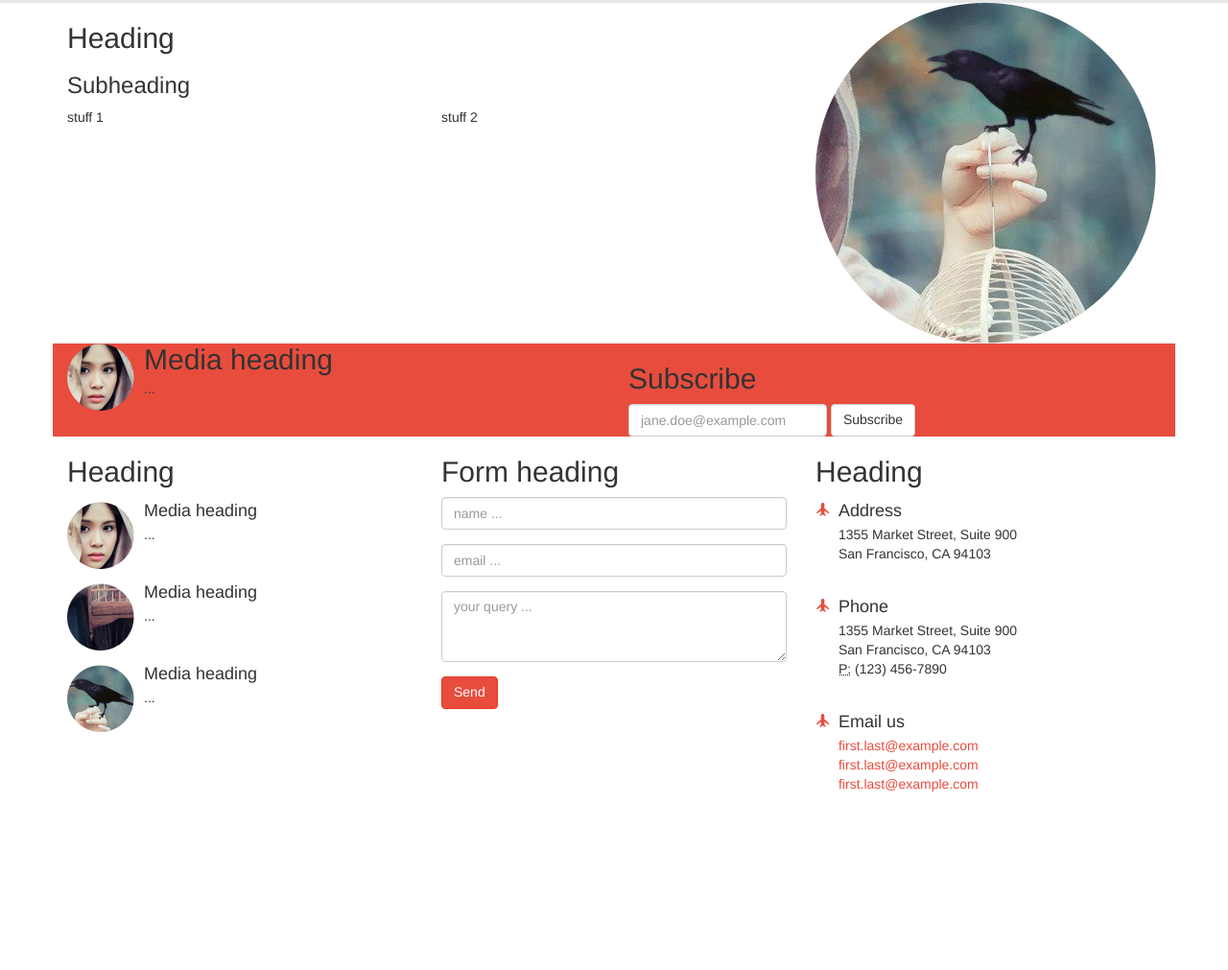
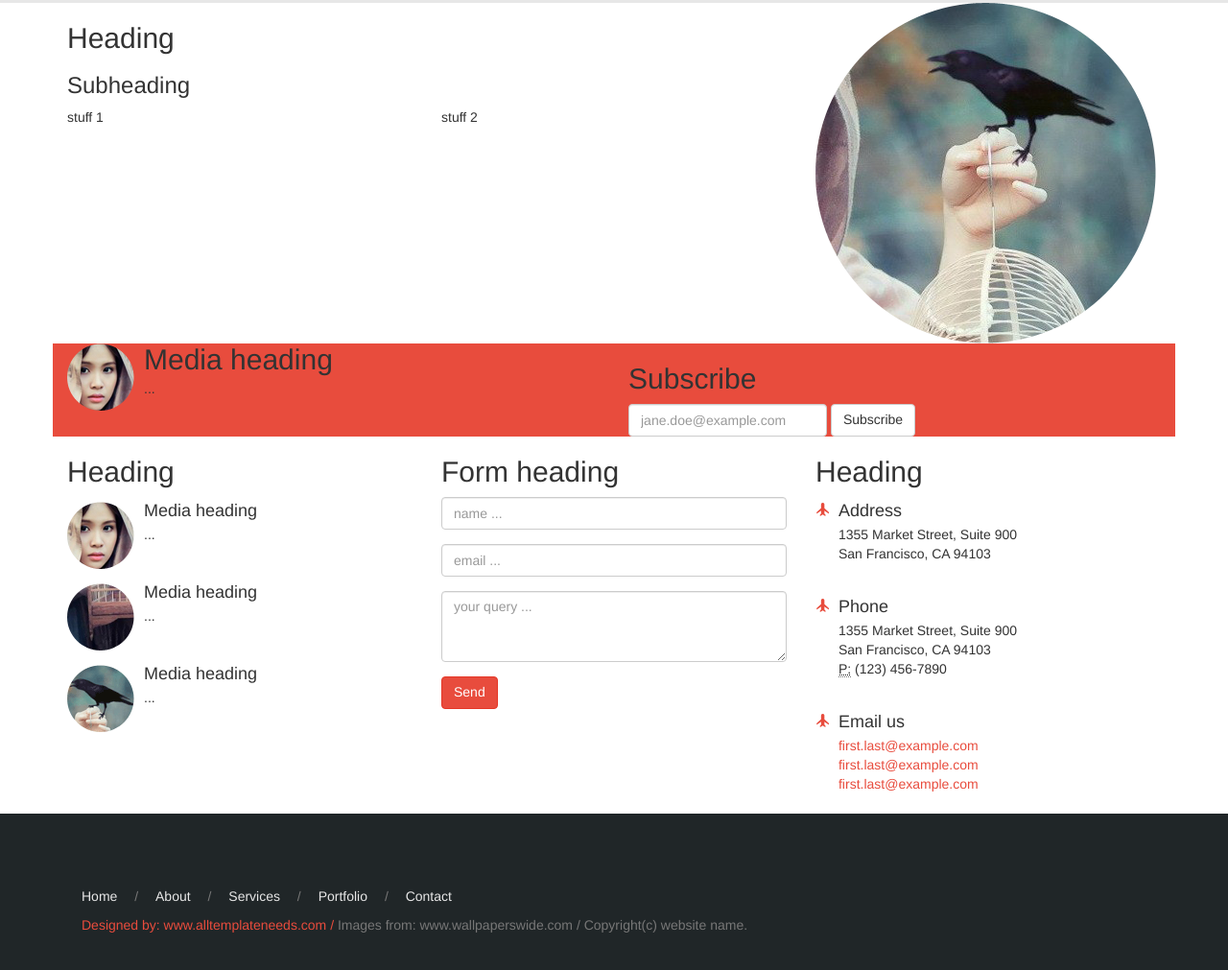
Before and after one commit to kapari/bootstrap_mock, a website: page index.html in a window 1280 px wide. Shown: the part 361-1372 px from the top of the page at 96% size. Before the commit the page ends 1209 px from the top, so only its background shows below. Drawn offline with Linux system fonts and the light colour scheme; files whose address does not match are found by name.

Commit message:
Style footer

```diff
--- a/index.html
+++ b/index.html
@@ -239,7 +239,23 @@
     </main>
 
     <!-- FOOTER -->
-    <footer>
+    <footer class="row">
+        <div class="container">
+            <div class="col-sm-9">
+                <p>
+                    <a href="#">Home</a> /
+                    <a href="#">About</a> /
+                    <a href="#">Services</a> /
+                    <a href="#">Portfolio</a> /
+                    <a href="#">Contact</a>
+                </p>
+                <p>
+                    <span>Designed by: www.alltemplateneeds.com /</span> Images from: www.wallpaperswide.com / Copyright(c) website name.
+                </p>
+            </div>
+            <div class="col-sm-3">
+            </div>
+        </div>
     </footer>
     <!-- END FOOTER -->
 
--- a/scss/_variables-custom.scss
+++ b/scss/_variables-custom.scss
@@ -12,9 +12,9 @@ $gray-base:              #000 !default;
 $gray-darker:            lighten($gray-base, 13.5%) !default; // #222
 $gray-dark:              lighten($gray-base, 20%) !default;   // #333
 $gray:                   lighten($gray-base, 33.5%) !default; // #555
-// $gray-light:             lighten($gray-base, 46.7%) !default; // #777
-$gray-light:             #e7e7e7;
-$gray-lighter:           lighten($gray-base, 93.5%) !default; // #eee
+$gray-light:             lighten($gray-base, 46.7%) !default; // #777
+$gray-lighter:           #e7e7e7;
+$gray-lightest:          lighten($gray-base, 93.5%) !default; // #eee
 
 $red:                    #e84c3d;
 $dark-blue:              #202628;
--- a/scss/style.scss
+++ b/scss/style.scss
@@ -13,9 +13,28 @@
 }
 
 .row1 {
-    background-color: $gray-light;
+    background-color: $gray-lighter;
 }
 
 .row3 {
     background-color: $brand-primary;
 }
+
+footer {
+    background-color: $brand-secondary;
+    padding: 5.5em 0 5em;
+    color: $gray-light;
+    a {
+        color: $gray-lighter;
+        padding: 0 1em;
+    }
+    a:first-child {
+        padding-left: 0;
+    }
+    a:focus, a:hover {
+        color: white;
+    }
+    span {
+        color: $brand-primary;
+    }
+}
```
Also changed, not shown: css/style.css.
